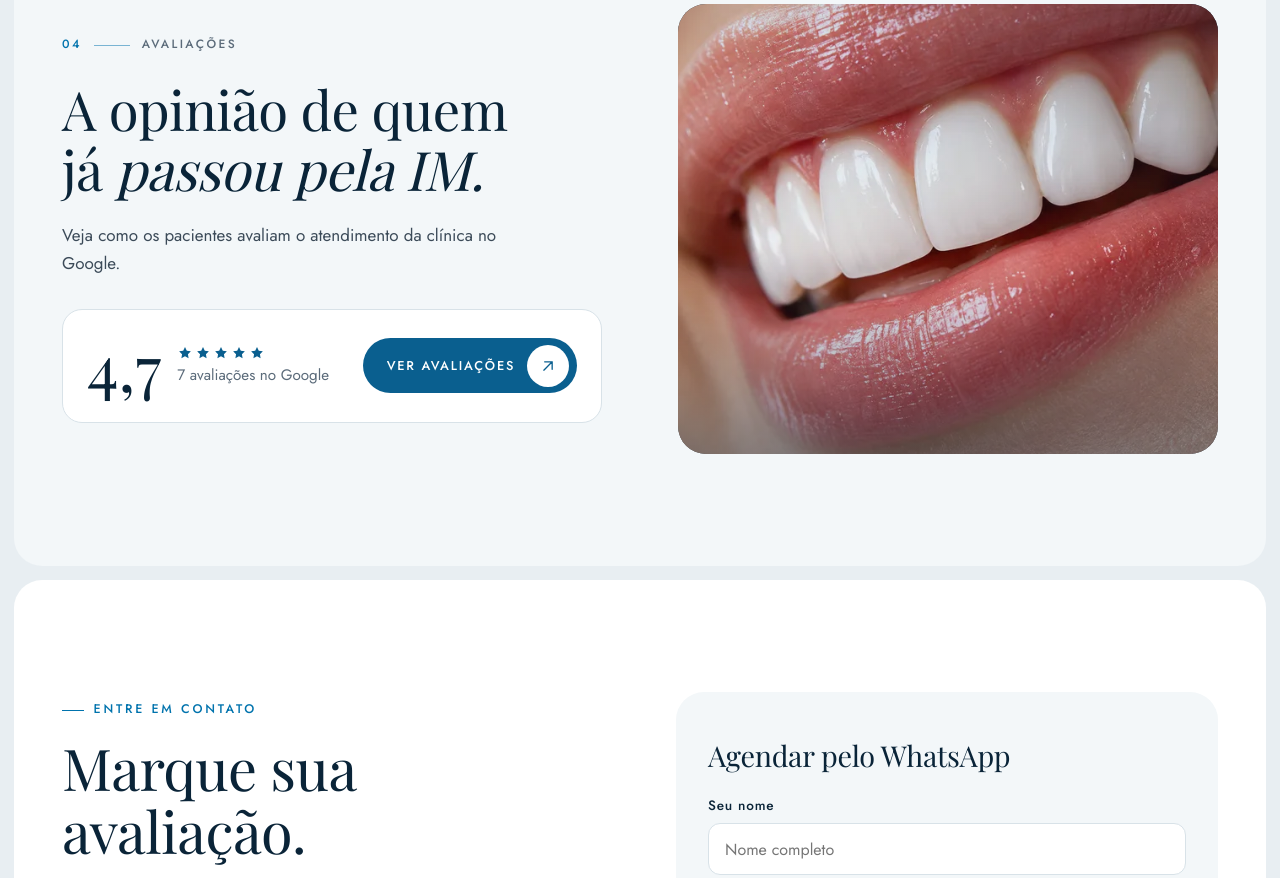
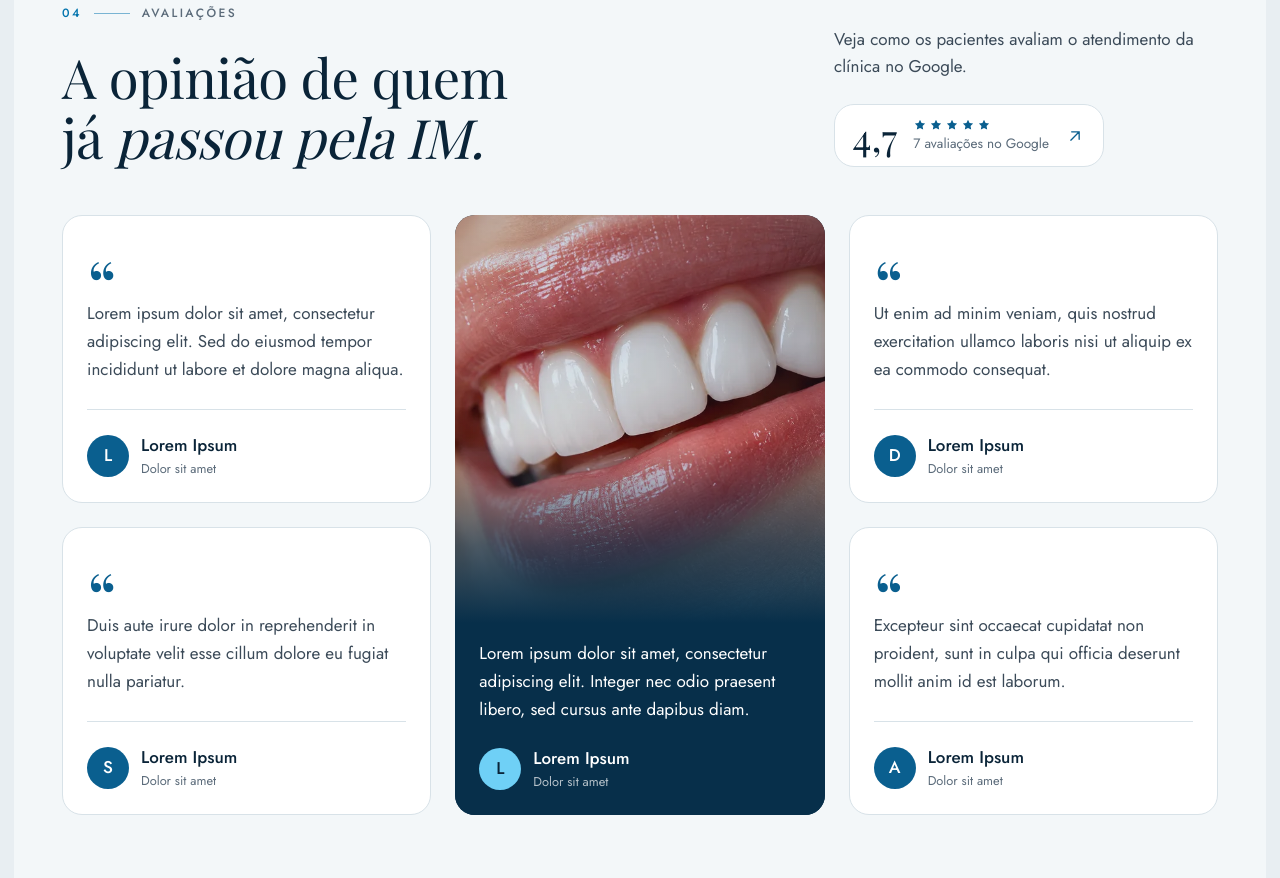
Before and after one commit to marioflaviosantos-cmd/doctorsmile, a plain HTML site: page index.html in a window 1280 px wide. Shown: the part 3169-4047 px from the top of the page. Drawn offline with nearby package versions, Linux system fonts and the light colour scheme; a web font is replaced by a local one.

Commit message:
Volta os cards de depoimentos com texto lorem ipsum provisorio
Co-Authored-By: Claude Sonnet 5.5 <noreply@anthropic.com>

```diff
--- a/index.html
+++ b/index.html
@@ -196,17 +196,36 @@ p{margin:0}
 
 /* depoimentos */
 .secao.depo{background:var(--nevoa)}
-.depo-grade{display:grid;gap:var(--e5);align-items:center}
-.depo-texto h2{max-width:15ch;margin:var(--e3) 0 var(--e3);font-size:clamp(2.2rem,5vw,3.4rem);line-height:1.1}
-.depo-texto>p{max-width:28rem;margin:0}
-.depo-nota{display:flex;flex-wrap:wrap;align-items:center;justify-content:space-between;gap:var(--e3);margin-top:var(--e4);padding:var(--e3);border-radius:var(--r2);background:var(--papel);border:1px solid var(--linha)}
-.depo-media{display:flex;align-items:center;gap:var(--e2);font-size:.95rem;line-height:1.4;color:var(--suave)}
-.depo-media strong{font-family:var(--serifa);font-weight:400;font-size:4rem;line-height:1;color:var(--tinta)}
-.estrelas{display:flex;gap:2px;color:var(--marinho);margin-bottom:.3rem}
-.estrelas svg{width:16px;height:16px;fill:currentColor}
-.depo-foto{position:relative;overflow:hidden;width:100%;max-width:620px;justify-self:center;margin:0;aspect-ratio:1;border-radius:var(--r3);background:var(--marinho-fundo)}
-.depo-foto img{display:block;width:100%;height:100%;object-fit:cover}
-.depo-foto::after{content:"";position:absolute;inset:0;background:linear-gradient(180deg,rgba(10,95,143,.18),rgba(7,47,74,.06) 55%,rgba(7,47,74,.45))}
+.depo-cabeca{display:grid;gap:var(--e3);margin-bottom:var(--e5)}
+.depo-cabeca h2{max-width:15ch;margin:var(--e3) 0 0;font-size:clamp(2.2rem,5vw,3.4rem);line-height:1.1}
+.depo-lado{display:grid;gap:var(--e3);justify-items:start;max-width:24rem}
+.depo-lado>p{margin:0}
+.depo-nota{display:flex;align-items:center;gap:var(--e2);padding:.7rem 1.1rem;border-radius:var(--r2);background:var(--papel);border:1px solid var(--linha);text-decoration:none;font-size:.85rem;line-height:1.4;color:var(--suave);transition:border-color .2s}
+.depo-nota:hover{border-color:var(--marinho)}
+.depo-nota strong{font-family:var(--serifa);font-weight:400;font-size:2.4rem;line-height:1;color:var(--tinta)}
+.depo-nota>span>span:not(.estrelas){display:block}
+.depo-nota>.ico{color:var(--marinho)}
+.estrelas{display:flex;gap:2px;color:var(--marinho);margin-bottom:.15rem}
+.estrelas svg{width:14px;height:14px;fill:currentColor}
+.depo-grade{display:grid;gap:var(--e3)}
+.depo-destaque{position:relative;isolation:isolate;overflow:hidden;display:flex;align-items:flex-end;min-height:500px;margin:0;border-radius:var(--r2);background:var(--marinho-fundo)}
+.depo-destaque>img{position:absolute;z-index:-2;top:0;left:0;width:100%;height:68%;object-fit:cover;object-position:60% 50%}
+.depo-destaque::after{content:"";position:absolute;z-index:-1;inset:0;background:linear-gradient(180deg,rgba(10,95,143,.22) 0%,rgba(7,47,74,.12) 38%,rgba(7,47,74,.7) 55%,var(--marinho-fundo) 68%)}
+.depo-fala{width:100%;padding:var(--e3)}
+.depo-fala blockquote{margin:0 0 var(--e3);color:#fff;font-size:1.0625rem;line-height:1.65}
+.depo-card{display:flex;flex-direction:column;margin:0;padding:var(--e4) var(--e3) var(--e3);border-radius:var(--r2);background:var(--papel);border:1px solid var(--linha)}
+.depo-aspas{height:2.2rem;font-family:var(--serifa);font-size:4.5rem;line-height:1;color:var(--marinho)}
+.depo-card blockquote{flex:1;margin:var(--e2) 0 var(--e3);color:var(--texto);font-size:1.0625rem;line-height:1.65}
+.depo-grade blockquote p{margin:0}
+.depo-grade figcaption{display:flex;align-items:center;gap:.75rem}
+.depo-card figcaption{padding-top:var(--e3);border-top:1px solid var(--linha)}
+.depo-inicial{flex:none;display:grid;place-items:center;width:42px;height:42px;border-radius:50%;background:var(--marinho);color:#fff;font-weight:500}
+.depo-quem{line-height:1.3}
+.depo-quem b{display:block;font-weight:500;color:var(--tinta)}
+.depo-quem small{font-size:.8rem;color:var(--suave)}
+.depo-fala .depo-inicial{background:var(--ouro);color:var(--tinta)}
+.depo-fala .depo-quem b{color:#fff}
+.depo-fala .depo-quem small{color:rgba(255,255,255,.7)}
 
 /* agendar */
 .agendar-grade{display:grid;gap:var(--e3)}
@@ -240,6 +259,8 @@ p{margin:0}
 .com-js [data-revela].visto{opacity:1;transform:none}
 
 @media (min-width:640px){
+  .depo-grade{grid-template-columns:repeat(2,minmax(0,1fr))}
+  .depo-destaque{grid-column:1/-1;min-height:600px}
   .numeros{grid-template-columns:repeat(4,1fr)}
   .numero,.numero:nth-child(even){padding:var(--e4) var(--e3)}
   .numero:first-child{padding-left:0}
@@ -297,8 +318,9 @@ p{margin:0}
   .miolo{max-width:calc(var(--larg) + 2*var(--e5));padding:0 var(--e5)}
   .secao{padding:var(--e7) 0}
   .sobre-topo{grid-template-columns:1fr 1.2fr;align-items:end;gap:var(--e6)}
-  .depo-grade{grid-template-columns:minmax(0,1fr) minmax(0,1fr);gap:clamp(3rem,6vw,6rem)}
-  .depo-foto{max-width:none;aspect-ratio:6/5}
+  .depo-cabeca{grid-template-columns:1fr auto;align-items:end;gap:var(--e5)}
+  .depo-grade{grid-template-columns:repeat(3,minmax(0,1fr))}
+  .depo-destaque{grid-column:2;grid-row:1/span 2;min-height:600px}
   .agendar-grade{grid-template-columns:1fr 1fr;gap:var(--e6);align-items:start}
   .form{padding:var(--e5) var(--e4)}
   .rodape-grade{grid-template-columns:1.2fr 1fr 1fr 1fr}
@@ -530,19 +552,66 @@ h1 em,h2 em,.palco h1 em{font-style:italic}
 </main>
 
 <section class="secao depo folha" id="depoimentos" aria-labelledby="t-depo">
-  <div class="miolo depo-grade">
-    <div class="depo-texto" data-revela>
-      <span class="sol-olho"><b>04</b> Avaliações</span>
-      <h2 id="t-depo">A opinião de quem já <em>passou pela IM.</em></h2>
-      <p>Veja como os pacientes avaliam o atendimento da clínica no Google.</p>
-      <div class="depo-nota">
-        <div class="depo-media"><strong>4,7</strong> <div><div class="estrelas" aria-hidden="true"><svg viewBox="0 0 24 24"><path d="m12 3 2.7 5.6 6.1.8-4.4 4.3 1 6.1L12 17l-5.4 2.8 1-6.1-4.4-4.3 6.1-.8z"/></svg><svg viewBox="0 0 24 24"><path d="m12 3 2.7 5.6 6.1.8-4.4 4.3 1 6.1L12 17l-5.4 2.8 1-6.1-4.4-4.3 6.1-.8z"/></svg><svg viewBox="0 0 24 24"><path d="m12 3 2.7 5.6 6.1.8-4.4 4.3 1 6.1L12 17l-5.4 2.8 1-6.1-4.4-4.3 6.1-.8z"/></svg><svg viewBox="0 0 24 24"><path d="m12 3 2.7 5.6 6.1.8-4.4 4.3 1 6.1L12 17l-5.4 2.8 1-6.1-4.4-4.3 6.1-.8z"/></svg><svg viewBox="0 0 24 24"><path d="m12 3 2.7 5.6 6.1.8-4.4 4.3 1 6.1L12 17l-5.4 2.8 1-6.1-4.4-4.3 6.1-.8z"/></svg></div><span>7 avaliações no Google</span></div></div>
-        <a class="btn btn-marinho" href="https://www.google.com/maps/search/?api=1&query=IM%20Odontologia%20Especializada%20R.%20Cleto%20Camp%C3%AAlo%2C%2098%20Garanhuns%20PE"><span class="btn-roll"><span>Ver avaliações</span><span aria-hidden="true">Ver avaliações</span></span> <span class="seta" aria-hidden="true"><svg class="ico" viewBox="0 0 24 24"><path d="M7 17 17 7M8 7h9v9"/></svg><svg class="ico" viewBox="0 0 24 24"><path d="M7 17 17 7M8 7h9v9"/></svg></span></a>
+  <div class="miolo">
+    <div class="depo-cabeca" data-revela>
+      <div>
+        <span class="sol-olho"><b>04</b> Avaliações</span>
+        <h2 id="t-depo">A opinião de quem já <em>passou pela IM.</em></h2>
+      </div>
+      <div class="depo-lado">
+        <p>Veja como os pacientes avaliam o atendimento da clínica no Google.</p>
+        <a class="depo-nota" href="https://www.google.com/maps/search/?api=1&query=IM%20Odontologia%20Especializada%20R.%20Cleto%20Camp%C3%AAlo%2C%2098%20Garanhuns%20PE">
+          <strong>4,7</strong>
+          <span><span class="estrelas" aria-hidden="true"><svg viewBox="0 0 24 24"><path d="m12 3 2.7 5.6 6.1.8-4.4 4.3 1 6.1L12 17l-5.4 2.8 1-6.1-4.4-4.3 6.1-.8z"/></svg><svg viewBox="0 0 24 24"><path d="m12 3 2.7 5.6 6.1.8-4.4 4.3 1 6.1L12 17l-5.4 2.8 1-6.1-4.4-4.3 6.1-.8z"/></svg><svg viewBox="0 0 24 24"><path d="m12 3 2.7 5.6 6.1.8-4.4 4.3 1 6.1L12 17l-5.4 2.8 1-6.1-4.4-4.3 6.1-.8z"/></svg><svg viewBox="0 0 24 24"><path d="m12 3 2.7 5.6 6.1.8-4.4 4.3 1 6.1L12 17l-5.4 2.8 1-6.1-4.4-4.3 6.1-.8z"/></svg><svg viewBox="0 0 24 24"><path d="m12 3 2.7 5.6 6.1.8-4.4 4.3 1 6.1L12 17l-5.4 2.8 1-6.1-4.4-4.3 6.1-.8z"/></svg></span><span>7 avaliações no Google</span></span>
+          <svg class="ico" viewBox="0 0 24 24" aria-hidden="true"><path d="M7 17 17 7M8 7h9v9"/></svg>
+        </a>
       </div>
     </div>
-    <figure class="depo-foto" data-revela>
-      <img src="/img/trat-aparelho.webp" alt="" width="640" height="640" loading="lazy" decoding="async">
-    </figure>
+    <!-- depoimentos com lorem ipsum, provisórios: trocar por depoimentos reais e autorizados -->
+    <div class="depo-grade" data-revela>
+      <figure class="depo-destaque">
+        <img src="/img/trat-aparelho.webp" alt="" width="640" height="640" loading="lazy" decoding="async">
+        <div class="depo-fala">
+          <blockquote lang="la"><p>Lorem ipsum dolor sit amet, consectetur adipiscing elit. Integer nec odio praesent libero, sed cursus ante dapibus diam.</p></blockquote>
+          <figcaption>
+          <span class="depo-inicial" aria-hidden="true">L</span>
+          <span class="depo-quem"><b>Lorem Ipsum</b><small>Dolor sit amet</small></span>
+        </figcaption>
+        </div>
+      </figure>
+      <figure class="depo-card">
+        <span class="depo-aspas" aria-hidden="true">“</span>
+        <blockquote lang="la"><p>Lorem ipsum dolor sit amet, consectetur adipiscing elit. Sed do eiusmod tempor incididunt ut labore et dolore magna aliqua.</p></blockquote>
+        <figcaption>
+          <span class="depo-inicial" aria-hidden="true">L</span>
+          <span class="depo-quem"><b>Lorem Ipsum</b><small>Dolor sit amet</small></span>
+        </figcaption>
+      </figure>
+      <figure class="depo-card">
+        <span class="depo-aspas" aria-hidden="true">“</span>
+        <blockquote lang="la"><p>Ut enim ad minim veniam, quis nostrud exercitation ullamco laboris nisi ut aliquip ex ea commodo consequat.</p></blockquote>
+        <figcaption>
+          <span class="depo-inicial" aria-hidden="true">D</span>
+          <span class="depo-quem"><b>Lorem Ipsum</b><small>Dolor sit amet</small></span>
+        </figcaption>
+      </figure>
+      <figure class="depo-card">
+        <span class="depo-aspas" aria-hidden="true">“</span>
+        <blockquote lang="la"><p>Duis aute irure dolor in reprehenderit in voluptate velit esse cillum dolore eu fugiat nulla pariatur.</p></blockquote>
+        <figcaption>
+          <span class="depo-inicial" aria-hidden="true">S</span>
+          <span class="depo-quem"><b>Lorem Ipsum</b><small>Dolor sit amet</small></span>
+        </figcaption>
+      </figure>
+      <figure class="depo-card">
+        <span class="depo-aspas" aria-hidden="true">“</span>
+        <blockquote lang="la"><p>Excepteur sint occaecat cupidatat non proident, sunt in culpa qui officia deserunt mollit anim id est laborum.</p></blockquote>
+        <figcaption>
+          <span class="depo-inicial" aria-hidden="true">A</span>
+          <span class="depo-quem"><b>Lorem Ipsum</b><small>Dolor sit amet</small></span>
+        </figcaption>
+      </figure>
+    </div>
   </div>
 </section>
 
```
